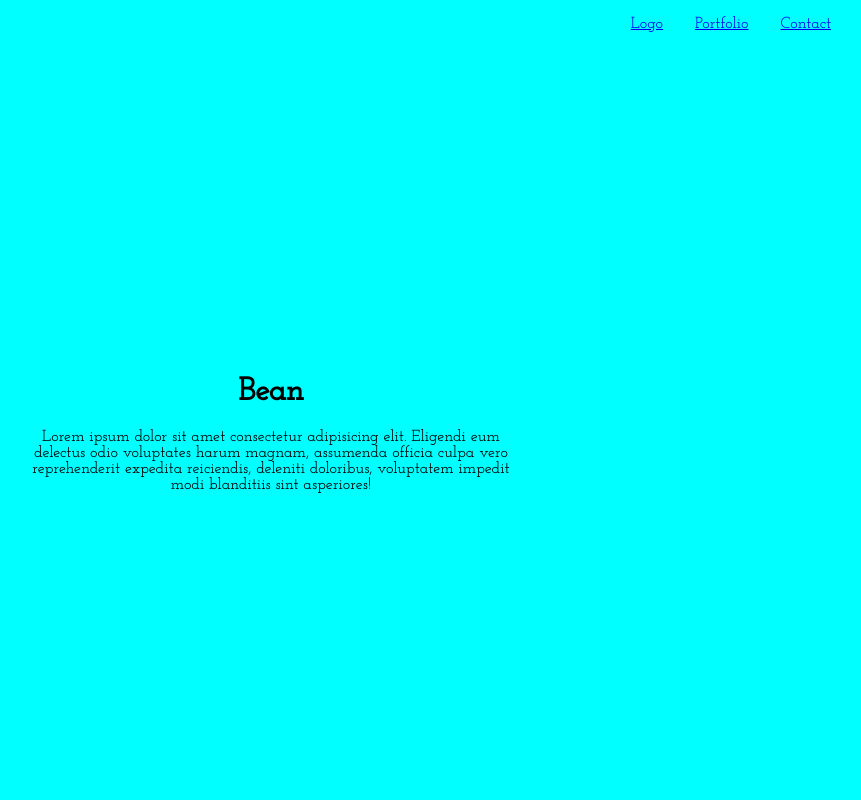
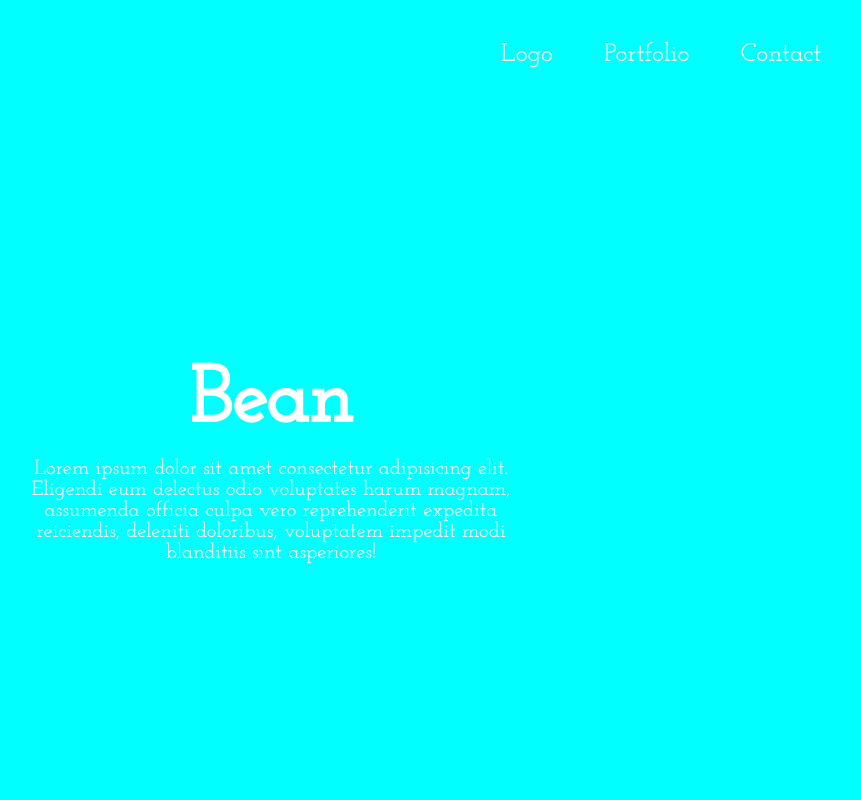
Before and after one commit to AliceXix/panda-portfolio, a React (Create React App) app in the folder client/: page / in a window 1280 px wide. Shown: the top 800 px of the page, without its empty margins (369-1230 px from the left). Built offline with nearby package versions, Linux system fonts and the light colour scheme.

Commit message:
minor correction on fond details in header view

```diff
--- a/client/src/index.css
+++ b/client/src/index.css
@@ -14,6 +14,7 @@ body {
 
 .header {
     background-color: aqua;
+    color: white;
     display: flex;
     flex-direction: column;
     height: 100vh;
@@ -23,7 +24,7 @@ body {
     float: right;
     display: flex;
     flex-direction: row-reverse;
-    margin: 0em 4em;
+    margin: 1em 4em;
 }
 
 .header img {
@@ -31,7 +32,10 @@ body {
 }
 
 .header header a {
+    color: white;
+    font-size: 1.6rem;
     padding: 1em;
+    text-decoration: none;
 }
 
 .centred-div {
@@ -40,6 +44,16 @@ body {
     align-items: center;
     justify-content: center;
     margin: 0em 24em;
+}
+
+.header .centred-div h1 {
+    font-size: 5rem;
+    font-weight: 800;
+    margin: 0.2em;
+}
+
+.header .centred-div main {
+    font-size: 1.3rem;
 }
 
 /* --- VALUES --- */
--- a/client/src/views/Header.tsx
+++ b/client/src/views/Header.tsx
@@ -10,7 +10,7 @@ export default function Header() {
             <a href="http://google.com">Portfolio</a>
             <a href="http://google.com">Logo</a>
           </header>
-          <div className="centred-div">
+          <section className="centred-div">
             <div>
               <h1>Bean</h1>
               <main>
@@ -20,7 +20,7 @@ export default function Header() {
                 doloribus, voluptatem impedit modi blanditiis sint asperiores!
               </main>
             </div>
-          </div>
+          </section>
         </div>
       </>
     );
```
